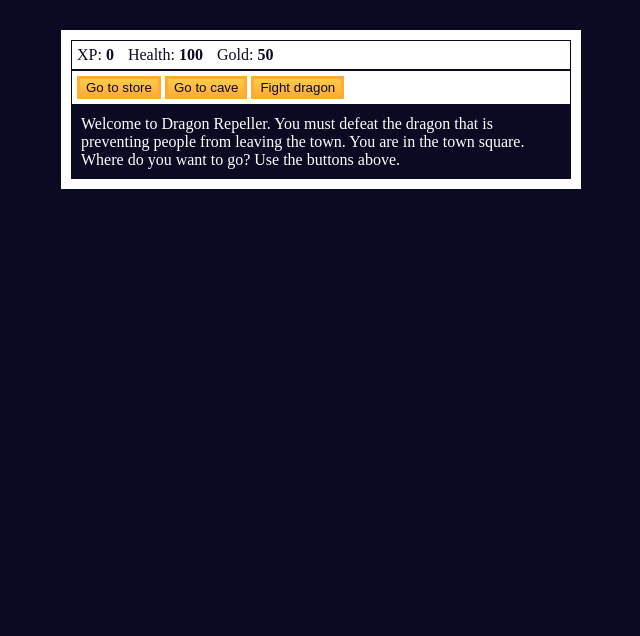
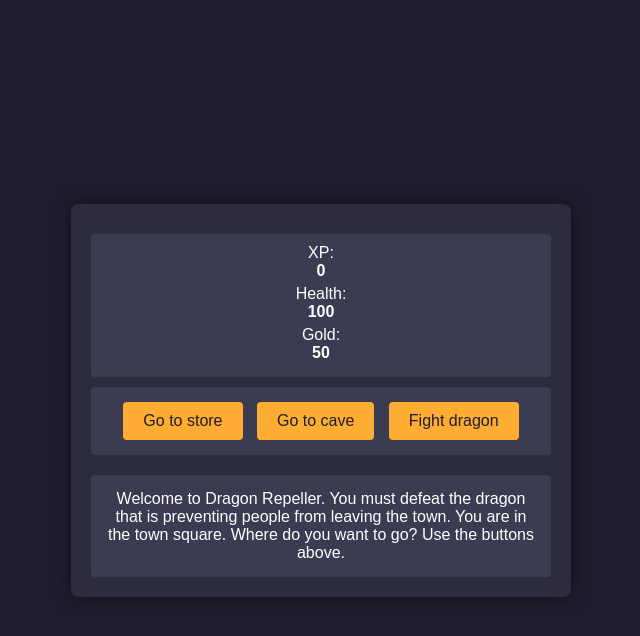
Before and after one commit to TheGhossst/text-based-rpg-game, a plain HTML site: page index.html in a window 1280 px wide. Shown: the whole page, without its empty margins (319-959 px from the left). Drawn offline with Linux system fonts and the light colour scheme.

Commit message:
Updated styles.css: changed background colors, added font family, modified padding and margin settings, and updated button styles.

```diff
--- a/styles.css
+++ b/styles.css
@@ -1,45 +1,68 @@
+/* styles.css */
 body {
-    background-color: #0a0a23;
+    background-color: #1e1e2f;
+    font-family: 'Arial', sans-serif;
+    color: #ffffff;
+    margin: 0;
+    display: flex;
+    justify-content: center;
+    align-items: center;
+    height: 100vh;
+}
+
+#game {
+    background-color: #2c2c3e;
+    border-radius: 8px;
+    box-shadow: 0 0 20px rgba(0, 0, 0, 0.5);
+    max-width: 500px;
+    width: 100%;
+    padding: 20px;
+    box-sizing: border-box;
+    text-align: center;
+}
+
+#stats, #controls, #monsterStats {
+    background-color: #3b3b52;
+    border-radius: 4px;
+    margin: 10px 0;
+    padding: 10px;
+}
+
+#stats span, #monsterStats span {
+    display: block;
+    margin-bottom: 5px;
 }
 
 #text {
-    background-color: #0a0a23;
-    color: #ffffff;
-    padding: 10px;
+    background-color: #3b3b52;
+    border-radius: 4px;
+    padding: 15px;
+    margin-top: 20px;
 }
 
-  #game {
-    max-width: 500px;
-    max-height: 400px;
-    background-color: #ffffff;
-    color: #ffffff;
-    margin: 30px auto 0px;
-    padding: 10px;
+button {
+    background-color: #feac32;
+    border: none;
+    border-radius: 4px;
+    color: #1e1e2f;
+    cursor: pointer;
+    font-size: 16px;
+    margin: 5px;
+    padding: 10px 20px;
+    transition: background-color 0.3s, transform 0.3s;
 }
 
-  #controls,
-  #stats {
-    border: 1px solid #0a0a23;
-    padding: 5px;
-    color: #0a0a23;
+button:hover {
+    background-color: #ff9800;
+    transform: translateY(-2px);
+}
+
+button:active {
+    background-color: #e68a00;
+    transform: translateY(0);
 }
 
 #monsterStats {
     display: none;
-    border: 1px solid #0a0a23;
-    padding: 5px;
-    color: #ffffff;
     background-color: #c70d0d;
 }
-
-  .stat {
-    padding-right: 10px;
-  }
-
-  button {
-    cursor: pointer;
-    color: #0a0a23;
-    background-color: #feac32;
-    background-image: linear-gradient(#fecc4c, #ffac33);
-    border: 3px solid #feac32;
-  }
```
Lines whose indentation alone changed are shown as unchanged.
